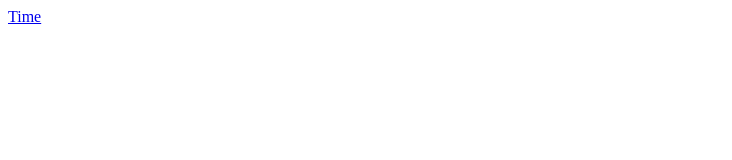
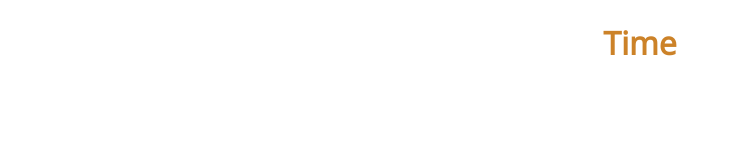
Before and after one commit to zurg3/test, a plain HTML site: page index.html in a window 1280 px wide. Shown: the whole page, without its empty margins (0-732 px from the left). Drawn offline with nearby package versions, Linux system fonts and the light colour scheme.

Commit message:
Edited index.html

```diff
--- a/index.html
+++ b/index.html
@@ -3,8 +3,21 @@
   <head>
     <meta charset="utf-8">
     <title>Test</title>
+    <link href="https://fonts.googleapis.com/css?family=Open+Sans" rel="stylesheet">
+    <style>
+      body {
+        font-family: 'Open Sans', sans-serif;
+      }
+      a {
+        text-decoration: none;
+        color: #cc8228;
+      }
+      a:visited {
+        color: #0000FF;
+      }
+    </style>
   </head>
   <body>
-    <a href="time.html">Time</a>
+    <a href="time.html"><h1 align="center">Time</h1></a>
   </body>
 </html>
```
